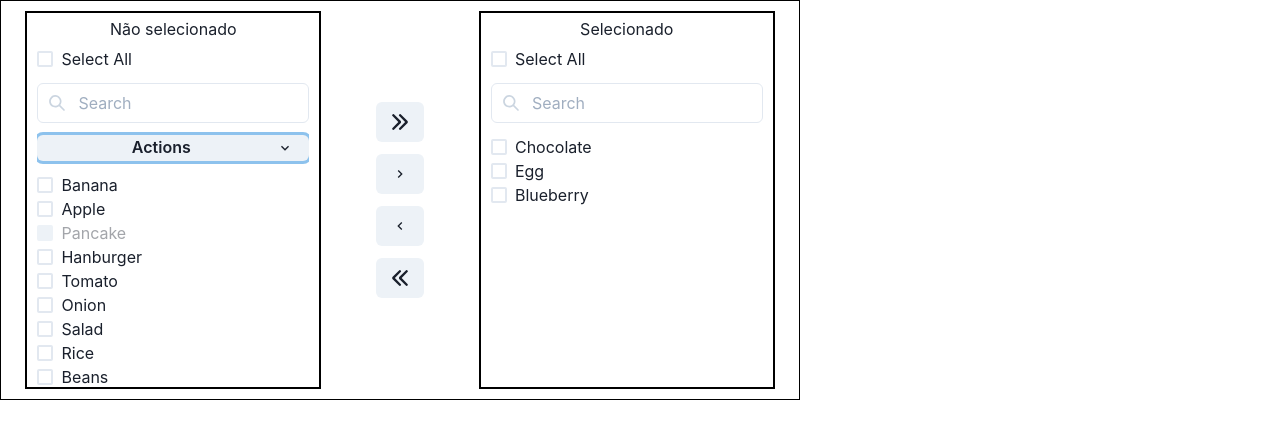
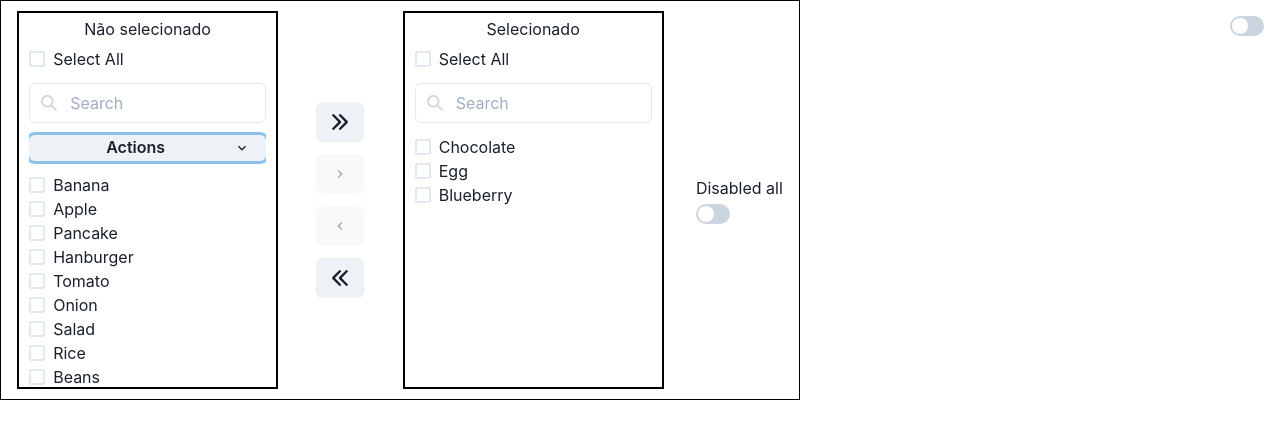
Before and after one commit to guilhermevperes/chakra-transfer, a React (Vite) app: page / in a window 1280 px wide. Shown: the top 438 px of the page. Built offline with nearby package versions, Linux system fonts and the light colour scheme.

Commit message:
Disabled all and disable transfer button when any item is selected

```diff
--- a/src/App.tsx
+++ b/src/App.tsx
@@ -1,5 +1,6 @@
 import { Box } from "@chakra-ui/react";
 import React, { useEffect, useState } from "react";
+import DarkModeSwitch from "./components/dark-mode-switch/DarkModeSwitch";
 import Transfer from "./components/transfer/Transfer";
 import BaseData from "./types/BaseData";
 
@@ -105,6 +106,7 @@ const App: React.FC<Props> = ({}) => {
   }, [data]);
 
   return (
+    <>
       <Transfer
         data={data}
         setData={setData}
@@ -112,6 +114,8 @@ const App: React.FC<Props> = ({}) => {
         title2="Selecionado"
         maxW="800px"
       ></Transfer>
+      <DarkModeSwitch></DarkModeSwitch>
+    </>
   );
 };
 
--- /dev/null
+++ b/src/components/dark-mode-switch/DarkModeSwitch.tsx
@@ -0,0 +1,18 @@
+import { useColorMode, Switch } from "@chakra-ui/react";
+
+const DarkModeSwitch = () => {
+  const { colorMode, toggleColorMode } = useColorMode();
+  const isDark = colorMode === "dark";
+  return (
+    <Switch
+      position="fixed"
+      top="1rem"
+      right="1rem"
+      color="green"
+      isChecked={isDark}
+      onChange={toggleColorMode}
+    />
+  );
+};
+
+export default DarkModeSwitch;
--- a/src/components/transfer/Transfer.tsx
+++ b/src/components/transfer/Transfer.tsx
@@ -4,8 +4,8 @@ import {
   ChevronLeftIcon,
   ChevronRightIcon,
 } from "@chakra-ui/icons";
-import { Box, Button } from "@chakra-ui/react";
-import React, { useState } from "react";
+import { Box, Button, Switch, Text } from "@chakra-ui/react";
+import React, { useEffect, useState } from "react";
 import BaseData from "../../types/BaseData";
 import TransferBox from "../transfer-box/TransferBox";
 
@@ -18,6 +18,32 @@ export type Props = {
 };
 
 const Transfer: React.FC<Props> = ({ data, setData, title1, title2, maxW }) => {
+  const [disabled, setDisabled] = useState<boolean>(false);
+
+  const [transferButtonDisabled, setTransferButtonDisabled] =
+    useState<boolean>(true);
+  const [unTransferButtonDisabled, setUnTransferButtonDisabled] =
+    useState<boolean>(true);
+
+  useEffect(() => {
+    setTransferButtonDisabled(
+      !data.find((item: BaseData) => !item.transfered && item.checked)
+    );
+    setUnTransferButtonDisabled(
+      !data.find((item: BaseData) => item.transfered && item.checked)
+    );
+  }, [data]);
+
+  useEffect(() => {
+    console.log("teste");
+    let newData: BaseData[] = [...data];
+    newData = newData.map((item: BaseData) => {
+      item.disabled = disabled;
+      return item;
+    });
+    setData(newData);
+  }, [disabled]);
+
   const handleTransfer = (transfer?: boolean, all?: boolean) => {
     let newData: BaseData[] = [...data];
     newData = newData.map((item: BaseData, i) => {
@@ -68,10 +94,18 @@ const Transfer: React.FC<Props> = ({ data, setData, title1, title2, maxW }) => {
         <Button m="6px" onClick={() => handleTransfer(true, true)}>
           <ArrowRightIcon></ArrowRightIcon>
         </Button>
-        <Button m="6px" onClick={() => handleTransfer(true)}>
+        <Button
+          m="6px"
+          onClick={() => handleTransfer(true)}
+          isDisabled={transferButtonDisabled}
+        >
           <ChevronRightIcon></ChevronRightIcon>
         </Button>
-        <Button m="6px" onClick={() => handleTransfer()}>
+        <Button
+          m="6px"
+          onClick={() => handleTransfer()}
+          isDisabled={unTransferButtonDisabled}
+        >
           <ChevronLeftIcon></ChevronLeftIcon>
         </Button>
         <Button m="6px" onClick={() => handleTransfer(false, true)}>
@@ -85,6 +119,10 @@ const Transfer: React.FC<Props> = ({ data, setData, title1, title2, maxW }) => {
         transfered
         filter
       ></TransferBox>
+      <Box>
+        <Text>Disabled all</Text>
+        <Switch id="email-alerts" onChange={() => setDisabled(!disabled)} />
+      </Box>
     </Box>
   );
 };
```
Lines whose indentation alone changed are shown as unchanged.
